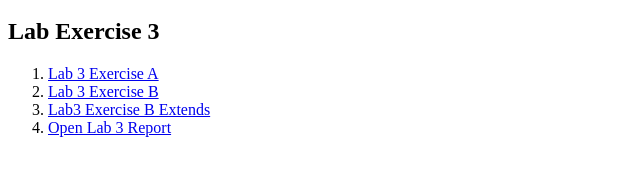
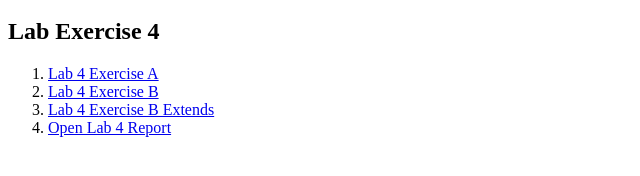
Before and after one commit to s80620/S80620_CSF3133_K3, a plain HTML site: page S80620_WebDesign/Lab4/Lab4_Index.html in a window 1280 px wide. Shown: the part 338-514 px from the top of the page, 0-640 px from the left. Drawn offline with Linux system fonts and the light colour scheme.

Commit message:
Update Lab4_Index.html

```diff
--- a/S80620_WebDesign/Lab4/Lab4_Index.html
+++ b/S80620_WebDesign/Lab4/Lab4_Index.html
@@ -30,13 +30,13 @@
 
         <section>
         <article>
-            <h2>Lab Exercise 3 </h2>
+            <h2>Lab Exercise 4 </h2>
             <nav>
                 <ol>
-                <li><a href="Lab3_ExerA.html">Lab 3 Exercise A</a></li>
-                <li><a href="Lab3_ExerB.html">Lab 3 Exercise B</a></li>
-                <li><a href="extends.html">Lab3 Exercise B Extends</a></li>
-                <li><a href="Lab3_CSF3133_S80620.pdf" target="_blank">Open Lab 3 Report</a></li>
+                <li><a href="lab4_ExerA.html">Lab 4 Exercise A</a></li>
+                <li><a href="lab4_ExerB.html">Lab 4 Exercise B</a></li>
+                <li><a href="lab4_ExerB2.html">Lab 4 Exercise B Extends</a></li>
+                <li><a href="Lab4_CSF3133_S80620.pdf" target="_blank">Open Lab 4 Report</a></li>
                 </ol>
             </nav>
         </article>
```
